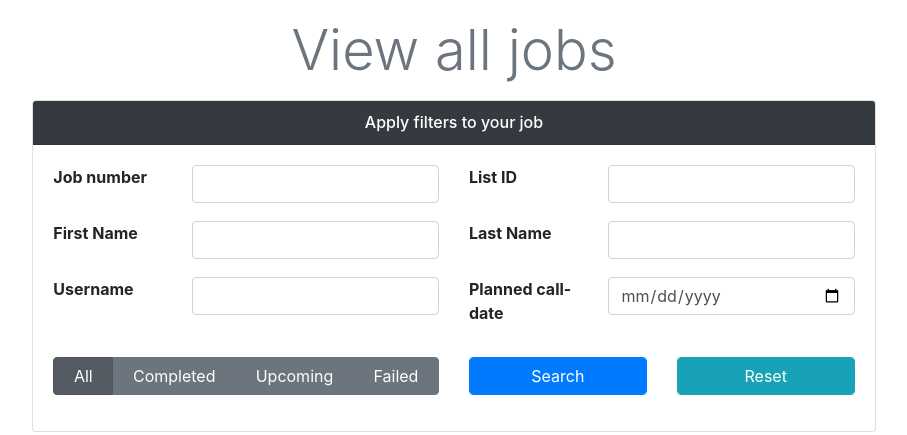
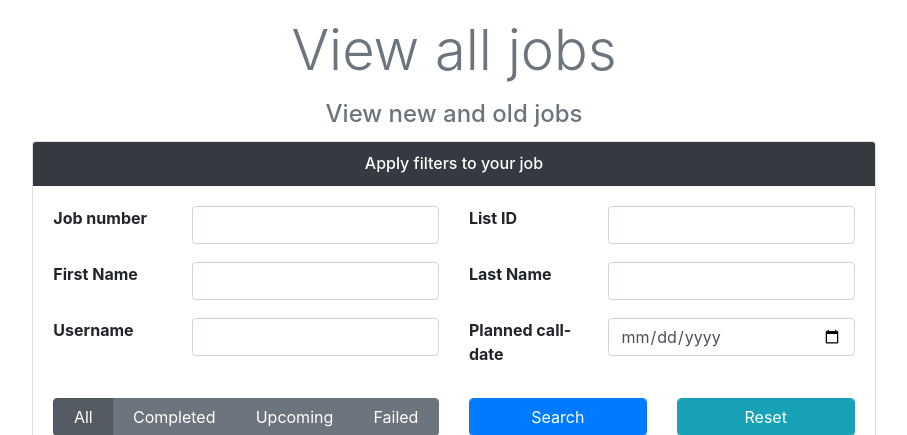
Before and after one commit to SiddharthChabukswar/Scrubbing-Web-App, a Flask app: template Project/templates/view_jobs.html in a window 1280 px wide. Shown: the part 89-524 px from the top of the page, without its empty margins (186-1093 px from the left). Run offline with Flask 2, Linux system fonts and the light colour scheme; the template is opened without the code that fills it, so the values that code supplies are empty; parts of the project's set-up code (start-up, migrations or seed data) failed here and were passed over; some libraries are stand-ins or nearby versions.

Commit message:
Added description for View Jobs

```diff
--- a/Project/templates/create_job.html
+++ b/Project/templates/create_job.html
@@ -18,7 +18,7 @@
 	  </div>
 	  <div class="row row-content mb-1">
 		<div class="col-12 d-flex justify-content-center">
-		<h4 class="text-secondary">Create a new job using List ID.</h4>
+		<h4 class="text-secondary">Create a new job using List ID</h4>
 	  </div>
 	  </div>
 
--- a/Project/templates/view_jobs.html
+++ b/Project/templates/view_jobs.html
@@ -16,6 +16,12 @@
 		</div>
 	</div>
 	</div>
+
+	<div class="row row-content mb-1">
+		<div class="col-12 d-flex justify-content-center">
+		<h4 class="text-secondary">View new and old jobs</h4>
+	  </div>
+	  </div>
 	        <div class="row row-content align-items-center">
             <div class="col-8 offset-sm-2">
                     <div class="card">
```
